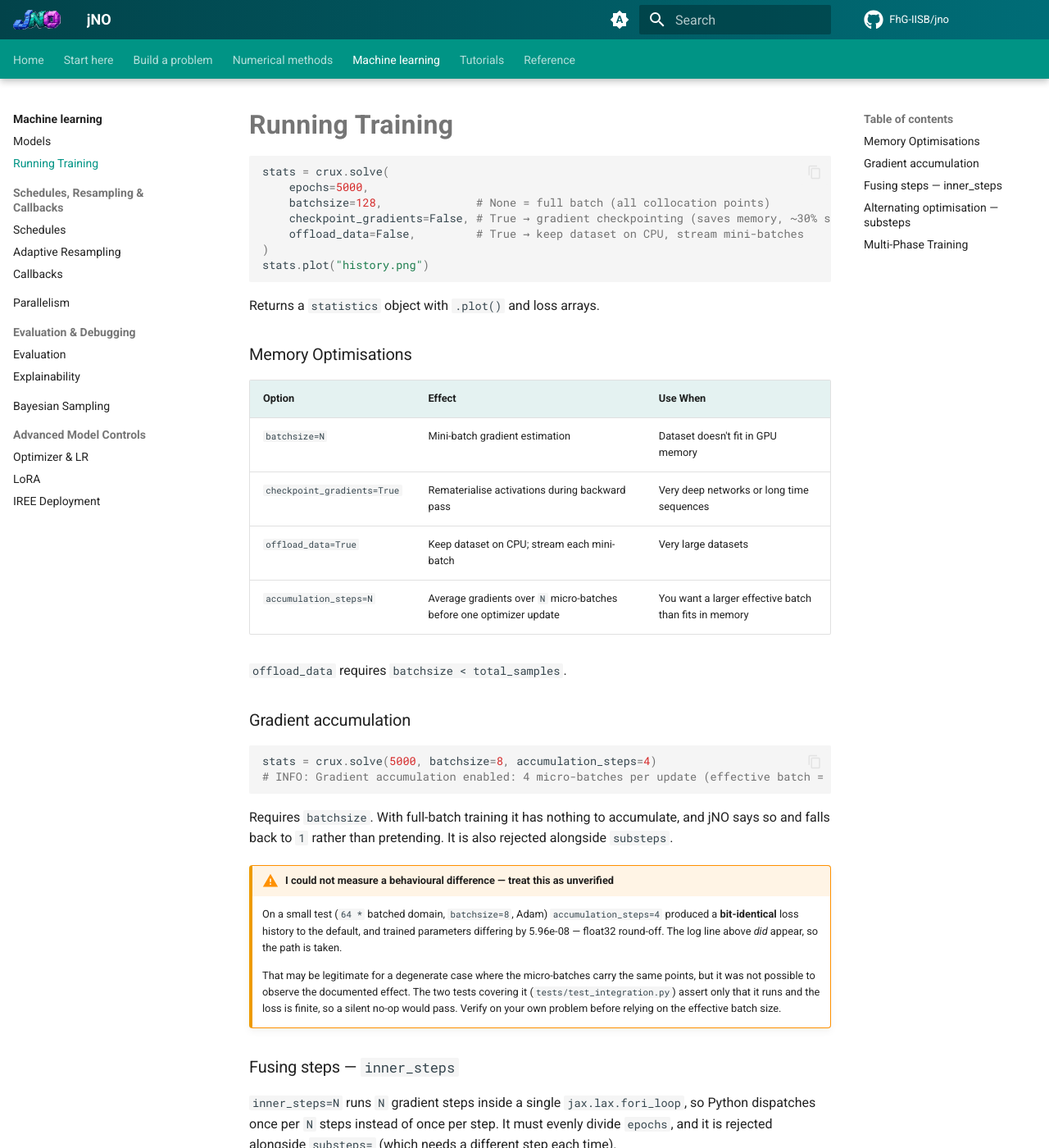
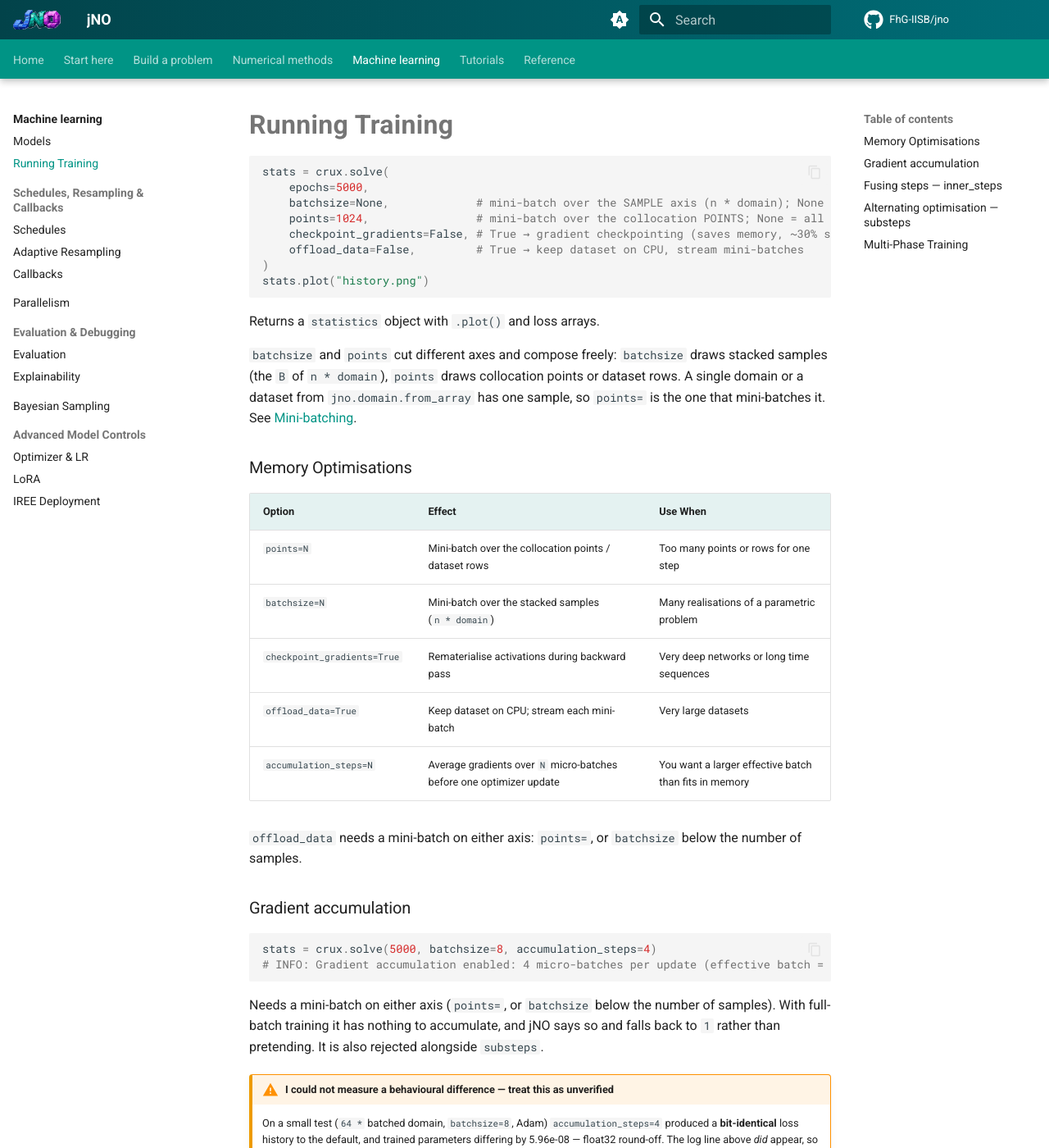
Before and after one commit to FhG-IISB/jNO, an MkDocs documentation site: the page built from docs/training/running.md, in a window 1280 px wide and 1400 px high. Shown: the whole window at 82% size. Built offline with MkDocs 1.6.1 and Material for MkDocs 9.7.7, drawn with Linux system fonts in a browser that asks for light colours; comment, search, counter and statistics services are not loaded.

Commit message:
docs: points= vs batchsize on the training page, SDE order, noise schedules, tutorial counts
running.md and core.solve's docstring no longer say offload_data/accumulation need batchsize;
the flow docs state strong order 1/2 with noise=, the noise docstrings take a schedule, and the
landing page counts 28 FEM tutorials (45 worked examples).

````diff
--- a/docs/training/running.md
+++ b/docs/training/running.md
@@ -3,7 +3,8 @@
 ```python
 stats = crux.solve(
     epochs=5000,
-    batchsize=128,              # None = full batch (all collocation points)
+    batchsize=None,             # mini-batch over the SAMPLE axis (n * domain); None = all samples
+    points=1024,                # mini-batch over the collocation POINTS; None = all points
     checkpoint_gradients=False, # True → gradient checkpointing (saves memory, ~30% slower)
     offload_data=False,         # True → keep dataset on CPU, stream mini-batches
 )
@@ -12,16 +13,22 @@ stats.plot("history.png")
 
 Returns a `statistics` object with `.plot()` and loss arrays.
 
+`batchsize` and `points` cut different axes and compose freely: `batchsize` draws stacked samples (the
+`B` of `n * domain`), `points` draws collocation points or dataset rows. A single domain or a dataset
+from `jno.domain.from_array` has one sample, so `points=` is the one that mini-batches it. See
+[Mini-batching](../API.md#mini-batching-batchsize-and-points-are-different-axes).
+
 ### Memory Optimisations
 
 | Option | Effect | Use When |
 |--------|--------|----------|
-| `batchsize=N` | Mini-batch gradient estimation | Dataset doesn't fit in GPU memory |
+| `points=N` | Mini-batch over the collocation points / dataset rows | Too many points or rows for one step |
+| `batchsize=N` | Mini-batch over the stacked samples (`n * domain`) | Many realisations of a parametric problem |
 | `checkpoint_gradients=True` | Rematerialise activations during backward pass | Very deep networks or long time sequences |
 | `offload_data=True` | Keep dataset on CPU; stream each mini-batch | Very large datasets |
 | `accumulation_steps=N` | Average gradients over `N` micro-batches before one optimizer update | You want a larger effective batch than fits in memory |
 
-`offload_data` requires `batchsize < total_samples`.
+`offload_data` needs a mini-batch on either axis: `points=`, or `batchsize` below the number of samples.
 
 ### Gradient accumulation
 
@@ -30,8 +37,9 @@ stats = crux.solve(5000, batchsize=8, accumulation_steps=4)
 # INFO: Gradient accumulation enabled: 4 micro-batches per update (effective batch = 8 × 4 = 32)
 ```
 
-Requires `batchsize`. With full-batch training it has nothing to accumulate, and jNO says so and
-falls back to `1` rather than pretending. It is also rejected alongside `substeps`.
+Needs a mini-batch on either axis (`points=`, or `batchsize` below the number of samples). With
+full-batch training it has nothing to accumulate, and jNO says so and falls back to `1` rather than
+pretending. It is also rejected alongside `substeps`.
 
 !!! warning "I could not measure a behavioural difference — treat this as unverified"
     On a small test (`64 *` batched domain, `batchsize=8`, Adam) `accumulation_steps=4` produced a
````
Also changed, not shown: docs/API.md (+4 -1 lines), docs/index.md (+3 -3 lines), docs/llms-full.txt (+9 -0 lines), 3 other files.
